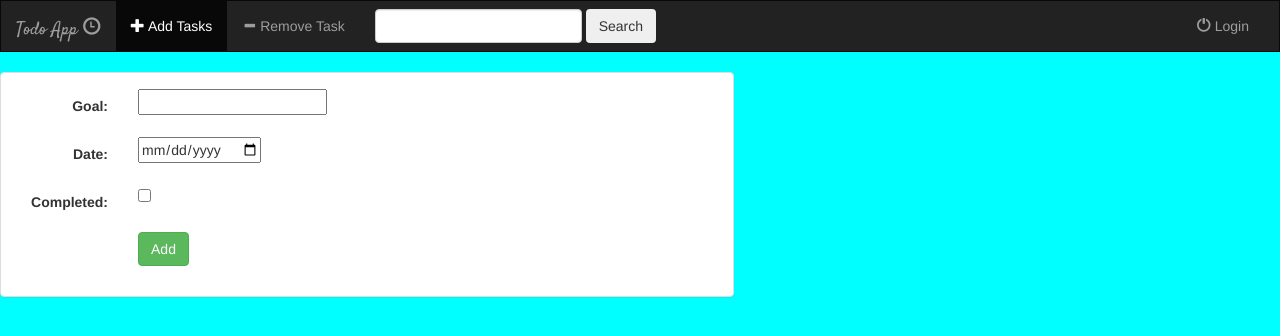
After one commit to Hritiksingh/ToDoApp, a Django app: page /Todo/dailyworks/add/ in a window 1280 px wide. The commit adds this page. Shown: the top 336 px of the page. Run offline with Django 3.2, Linux system fonts and the light colour scheme; some libraries are stand-ins or nearby versions.

Commit message:
Completed with Add tasks feature with dates and status previous bugs fixed

```diff
--- /dev/null
+++ b/TodoApp/Todo/forms.py
@@ -0,0 +1,19 @@
+from django import forms
+from django.forms import ModelForm
+
+from .models import DailyWorks
+
+
+class DateInput(forms.DateInput):
+    input_type = 'date'
+
+
+
+
+class DailyWorksForm(ModelForm):
+    class Meta:
+        model = DailyWorks
+        fields = ['goal', 'date', 'completed']
+        widgets = {
+            'date': DateInput(),
+        }
--- a/TodoApp/Todo/models.py
+++ b/TodoApp/Todo/models.py
@@ -1,13 +1,15 @@
 from django.db import models
 from django.urls import reverse
 from datetime import datetime
+
+
 class DailyWorks(models.Model):
      goal = models.CharField(max_length=200)
-     date = models.DateField(auto_now_add=False, auto_now=False, blank=True)
+     date = models.DateField(auto_now_add=False, auto_now=False, blank=True, default=datetime.today())
      completed = models.BooleanField(default=False)
 
      def get_absolute_url(self):
-          return reverse('Todo:index', kwargs={'pk':self.pk})
+          return reverse('Todo:index')
 
      def __str__(self):
           return self.goal+" - "+self.date
--- a/TodoApp/Todo/templates/Todo/base.html
+++ b/TodoApp/Todo/templates/Todo/base.html
@@ -27,7 +27,7 @@
         <div class="collapse navbar-collapse" id="topNavBar">
             <ul class="nav navbar-nav">
                 <li class="active">
-                    <a href="">
+                    <a href="{% url 'Todo:dailyworks_add' %}">
                         <span class="glyphicon glyphicon-plus" aria-hidden="true"></span>
                         Add Tasks
                     </a>
--- /dev/null
+++ b/TodoApp/Todo/templates/Todo/dailyworks_form.html
@@ -0,0 +1,27 @@
+{% extends 'Todo/base.html' %}
+{% block title %}Add New Tasks{% endblock %}
+{% block tasks_active %}active{% endblock %}
+
+{% block body %}
+    <div class="Container-fluid">
+    <div class="row">
+        <div class="col-sm-12 col-md-7">
+            <div class="panel panel-default">
+                <div class="panel-body">
+
+                    <form class="form-horizontal" action="" method="post" enctype="multipart/form-data">
+                        {% csrf_token %}
+                        {% include 'Todo/form_template.html' %}
+                        <div class="form-group">
+                            <div class="col-sm-offset-2 col-sm-10">
+                                <button type="submit" class="btn btn-success">Add</button>
+                            </div>
+                        </div>
+                    </form>
+
+                </div>
+            </div>
+        </div>
+    </div>
+    </div>
+{% endblock %}
--- /dev/null
+++ b/TodoApp/Todo/templates/Todo/form_template.html
@@ -0,0 +1,9 @@
+{% for field in form %}
+    <div class="form-group">
+        <div class="col-sm-offset-2 col-sm-10">
+            <span class="text-danger small">{{ field.errors }}</span>
+        </div>
+        <label class="control-label col-sm-2">{{ field.label_tag }}</label>
+        <div class="col-sm-10">{{ field }}</div>
+    </div>
+{% endfor %}
--- a/TodoApp/Todo/templates/Todo/index.html
+++ b/TodoApp/Todo/templates/Todo/index.html
@@ -9,8 +9,9 @@
                         <div class="d-flex w-100 justify-content-between">
                             <h4 class="mb-1">{{ work.goal }}</h4>
                             <small>{{ work.completed }}</small>
+                            <p>{{ work.date }}</p>
                         </div>
-                        <p>{{ work.date }}</p>
+
                    </a>
                 </borderlist>
                 </li>
--- a/TodoApp/Todo/urls.py
+++ b/TodoApp/Todo/urls.py
@@ -4,6 +4,9 @@ from . import views
 app_name = "Todo"
 
 urlpatterns = [
+    # it will take us upto the index page of the website.
     url(r'^$', views.IndexView.as_view(), name="index"),
 
+    # this will open a form to create new tasks
+    url(r'dailyworks/add/$', views.DailyWorksCreate.as_view(), name='dailyworks_add'),
 ]
--- a/TodoApp/Todo/views.py
+++ b/TodoApp/Todo/views.py
@@ -2,6 +2,8 @@ from django.views.generic.edit import CreateView, UpdateView, DeleteView
 from django.urls import reverse
 from django.views import generic
 from .models import DailyWorks
+from .forms import *
+
 
 class IndexView(generic.ListView):
     template_name = 'Todo/index.html'
@@ -9,3 +11,8 @@ class IndexView(generic.ListView):
 
     def get_queryset(self):
         return DailyWorks.objects.all()
+
+
+class DailyWorksCreate(CreateView):
+    model = DailyWorks
+    form_class = DailyWorksForm
--- a/TodoApp/TodoApp/settings.py
+++ b/TodoApp/TodoApp/settings.py
@@ -114,6 +114,8 @@ USE_L10N = True
 
 USE_TZ = False
 
+DATE_INPUT_FORMATS = ("%Y-%m-%d")
+
 
 # Static files (CSS, JavaScript, Images)
 # https://docs.djangoproject.com/en/3.0/howto/static-files/
```
Also changed, not shown: TodoApp/Todo/migrations/0007_auto_20200514_2049.py (added), TodoApp/db.sqlite3.
